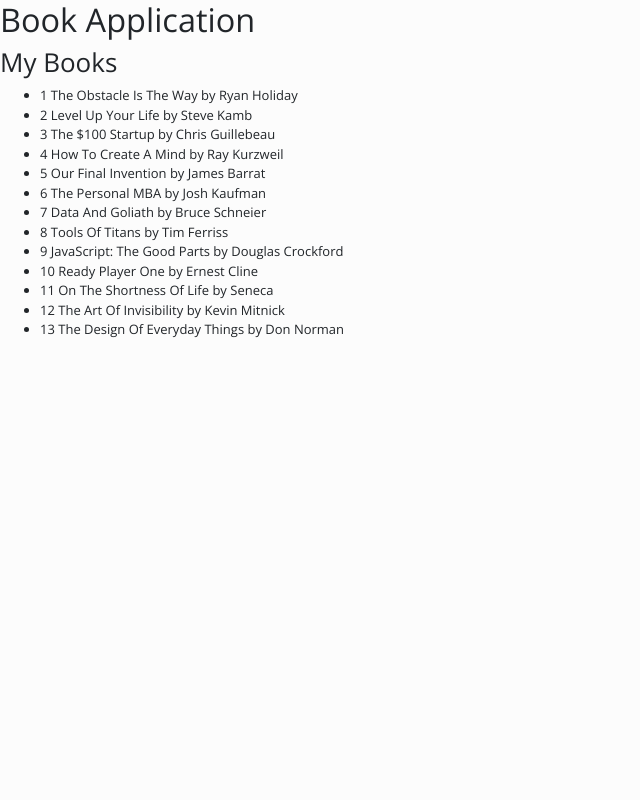
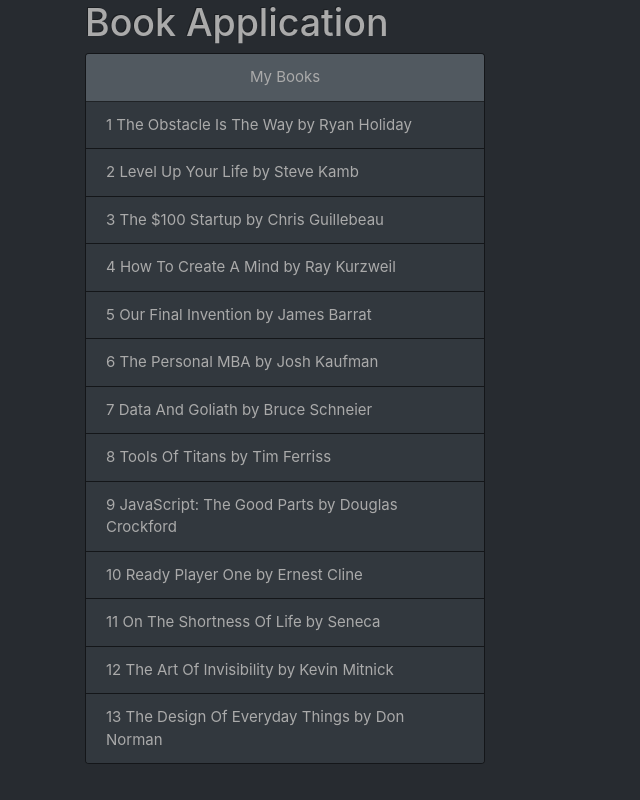
Before and after one commit to hkoskinen/book-app, an Angular app: page / in a window 1280 px wide. Shown: the whole page, without its empty margins (0-640 px from the left). Built offline with nearby package versions, Linux system fonts and the light colour scheme.

Commit message:
Add more styling

```diff
--- a/src/app/app.component.html
+++ b/src/app/app.component.html
@@ -1,4 +1,4 @@
-<div>
+<div class="container">
   <h1>{{title}}</h1>
   <bok-books></bok-books>
 </div>
--- a/src/app/books/books.component.html
+++ b/src/app/books/books.component.html
@@ -1,7 +1,9 @@
-<h2>My Books</h2>
-<ul>
-  <li *ngFor="let book of books">
-    <span>{{book.id}}</span>
-    {{book.title}} by {{book.author}}
-  </li>
-</ul>
+<div class="card" style="width: 25rem;">
+    <div class="card-header text-center">My Books</div>
+    <ul class="list-group list-group-flush">
+      <li *ngFor="let book of books" class="list-group-item">
+        <span>{{book.id}}</span>
+        {{book.title}} by {{book.author}}
+      </li>
+    </ul>
+</div>
--- a/src/styles.scss
+++ b/src/styles.scss
@@ -1,2 +1,2 @@
 /* You can add global styles to this file, and also import other style files */
-@import "~bootswatch/dist/simplex/bootstrap.min.css";
+@import "~bootswatch/dist/slate/bootstrap.min.css";
```
